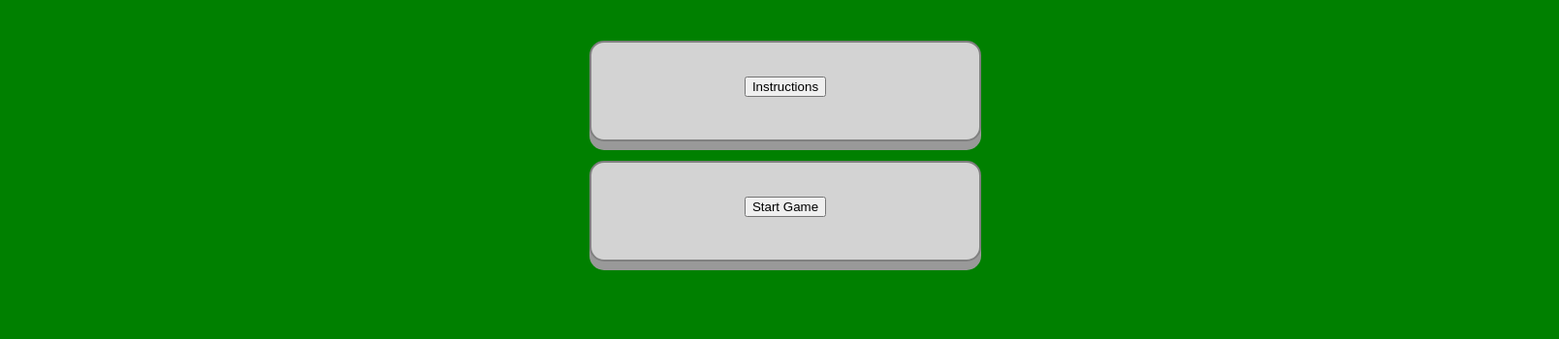
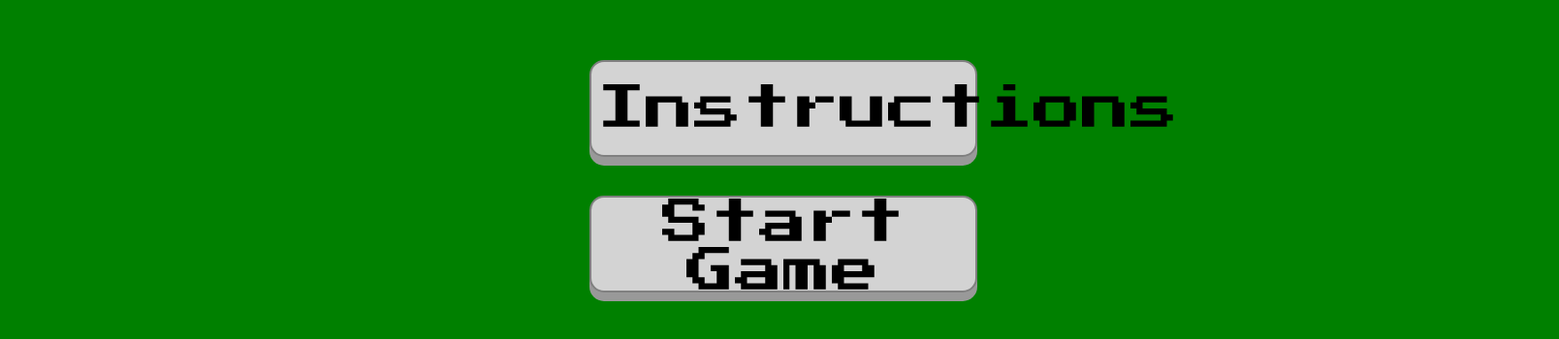
Before and after one commit to tthephas/Pong-game, a plain HTML site: page index.html in a window 1280 px wide. Shown: the part 298-648 px from the top of the page at 97% size, 1608 px wide, since content can reach past the window. Drawn offline with Linux system fonts and the light colour scheme.

Commit message:
fixed styling on buttons for start and end page

```diff
--- a/index.html
+++ b/index.html
@@ -12,8 +12,8 @@
 <body >
 <div id="wholeStartBody">
     <h1 id="startHeader">WELCOME TO PONG</h1>
-    <div id="startButton" class="allButtons">
-        <button class="instructions" onclick="popUpInstructions()">Instructions</button>
+    <div>
+        <button id="startButton" class="instructions" onclick="popUpInstructions()">Instructions</button>
         <div class="instructions-popup" id="myInstructions">
             <form action="/action_page.php" class="instructions-container">
               <h3>Start ball moving by pressing the UP arrow <br><br>
@@ -26,9 +26,9 @@
             </form>
         </div>
     </div>
-    <div id="startButton" class="allButtons">
+    <div>
 
-        <button class="startGame" onclick="goToGamePage()">Start Game</button>
+        <button id = "startButton" class="startGame" onclick="goToGamePage()">Start Game</button>
 
     </div>
 
@@ -66,9 +66,9 @@
 
 <div id="wholeEndBody">
     <h1 id="endHeader">GAME OVER</h1>
-    <div id="endButton" class="allButtons">
+    <div>
 
-        <button class="startGame" onclick="goToGamePage()">Play Again</button>
+        <button id="endButton" class="startGame" onclick="goToGamePage()">Play Again</button>
 
     </div>
 </div>
--- a/style.css
+++ b/style.css
@@ -109,6 +109,7 @@ main {
     /* outline: none; */
     border: 2px solid grey;
     font-family: 'Press Start 2P', cursive;
+
 }
 
 #startHeader {
```
